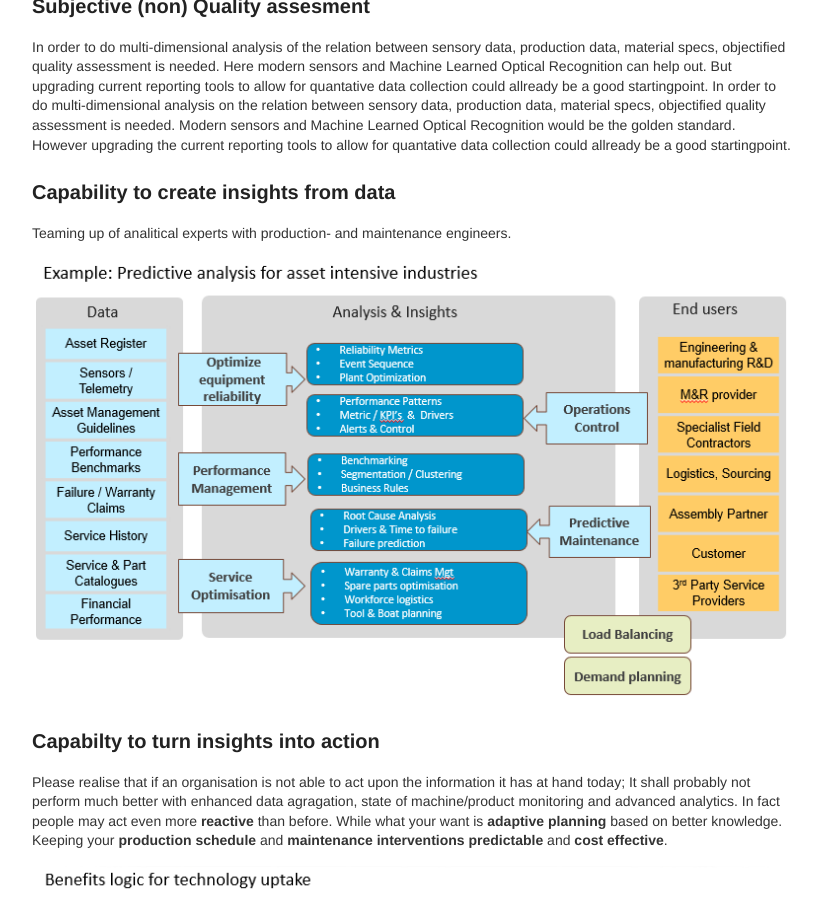
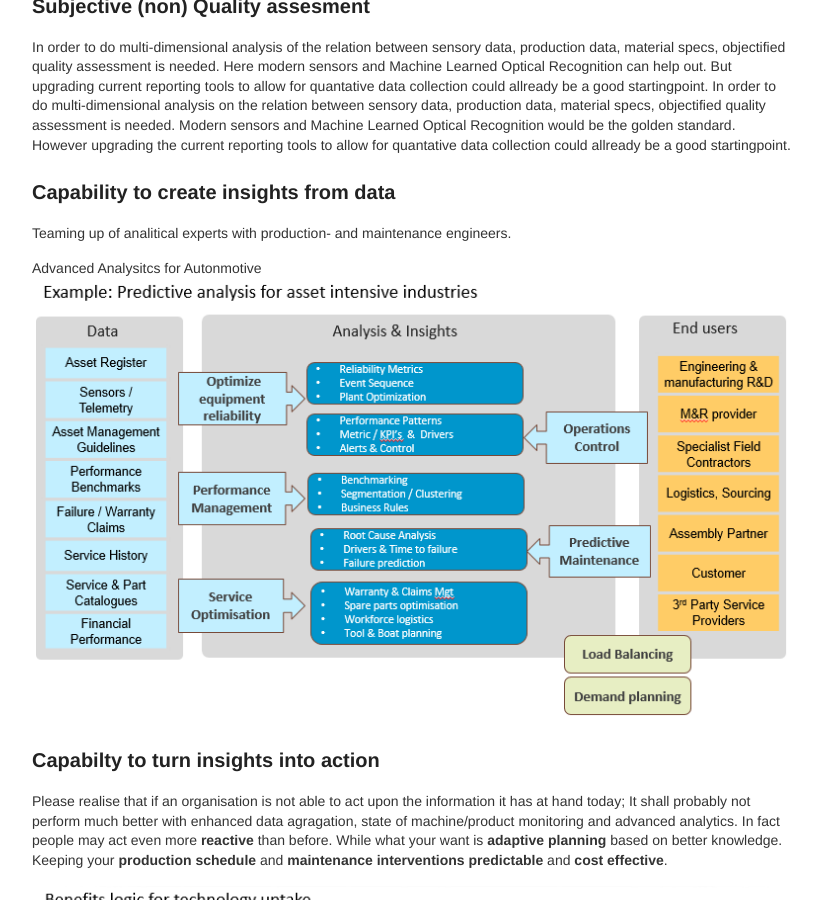
Before and after one commit to fprisse/Digital_for_Industry, a Jekyll site: the page built from _posts/2017-12-05-introductory-pov-for-automotive.markdown, in a window 1280 px wide and 900 px high, scrolled down 3208 px. Shown: the whole window, without its empty margins (228-1045 px from the left). Built offline with Jekyll 4.4.1, drawn with Linux system fonts in a browser that asks for light colours.

Commit message:
Filename XLS

```diff
--- a/_posts/2017-12-05-introductory-pov-for-automotive.markdown
+++ b/_posts/2017-12-05-introductory-pov-for-automotive.markdown
@@ -66,6 +66,7 @@ In order to do multi-dimensional analysis on the relation between sensory data,
 ### Capability to create insights from data
 Teaming up of analitical experts with production- and maintenance engineers.
 
+Advanced Analysitcs for Autonmotive
 ![Image: Predictive Analysis](https://fprisse.github.io/Digital_for_Industry/images/Automotive_PredictiveAnalysis.PNG)
 
 ### Capabilty to turn insights into action
```
Also changed, not shown: 2 other files.
